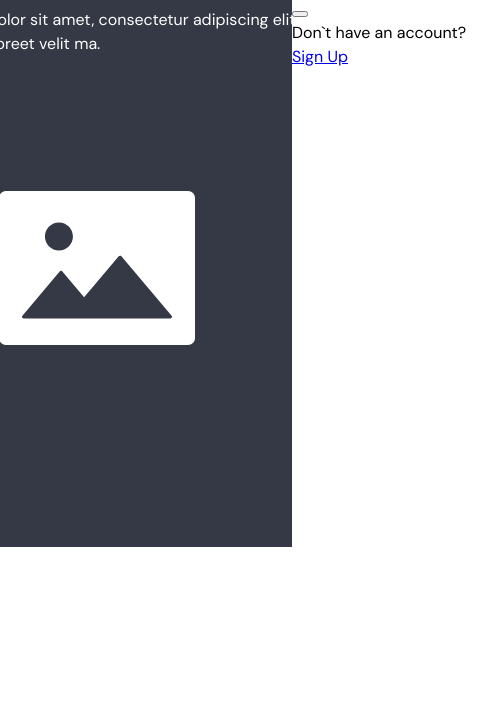
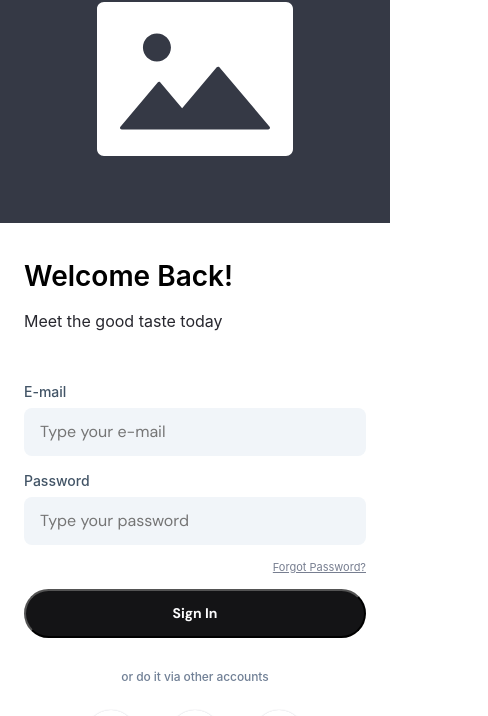
Before and after one commit to joaowatanabe/senac-dev-web-mediaqueries, a website: page src/index.html in a window 390 px wide. Shown: the part 297-1013 px from the top of the page, 488 px wide, since content can reach past the window. Before the commit the page ends 844 px from the top, so only its background shows below. Drawn offline with Linux system fonts and the light colour scheme.

Commit message:
feat: styles and media queries

```diff
--- a/src/css/styles.css
+++ b/src/css/styles.css
@@ -5,6 +5,10 @@ body {
   min-height: 100vh;
   min-width: 100vw;
   font-family: "DM Sans", sans-serif;
+}
+
+* {
+  box-sizing: border-box;
 }
 
 .logo {
@@ -33,14 +37,23 @@ body {
 .container__cabecalho {
   display: flex;
   flex-direction: column;
-  justify-content: center;
-  align-items: center;
+  justify-content: flex-start;
+  align-items: start;
   gap: 16px;
   height: 100%;
 }
 
 .cabecalho__texto {
   width: 420px;
+  height: 60px;
+}
+
+.cabecalho__texto p {
+  font-family: Inter;
+  font-size: 18px;
+  font-style: normal;
+  font-weight: 400;
+  line-height: 30px;
 }
 
 .cabecalho__imagem {
@@ -55,3 +68,223 @@ body {
   height: 100vh;
   width: 100vw;
 }
+
+.main {
+  display: flex;
+  flex-direction: column;
+  justify-content: center;
+  align-items: center;
+}
+
+.main__login {
+  display: flex;
+  flex-direction: column;
+  width: 424px;
+  gap: 30px;
+}
+
+.container__main {
+  display: flex;
+  flex-direction: column;
+  justify-content: flex-start;
+  align-items: start;
+  gap: 12px;
+  margin-bottom: 30px;
+}
+
+.main__titulo {
+  font-family: Inter;
+  font-size: 28px;
+  font-style: normal;
+  font-weight: 600;
+}
+
+.main__texto {
+  font-family: Inter;
+  font-size: 16px;
+  font-style: normal;
+  font-weight: 400;
+  color: #27272e;
+}
+
+.container__form form {
+  display: flex;
+  flex-direction: column;
+}
+
+.container__form form label {
+  color: #425466;
+  font-family: Inter;
+  font-size: 14px;
+  font-style: normal;
+  font-weight: 500;
+  line-height: normal;
+  margin-bottom: 8px;
+}
+
+.container__form form input {
+  width: 424px;
+  height: 48px;
+  background-color: #f1f5f9;
+  border-radius: 8px;
+  border: none;
+  padding-left: 16px;
+  margin-bottom: 16px;
+}
+
+.container__form .forgot {
+  color: #777e90;
+
+  text-align: right;
+  font-family: Inter;
+  font-size: 11px;
+  font-style: normal;
+  font-weight: 400;
+  line-height: 12px;
+  margin-bottom: 16px;
+}
+
+.container__form form .signIn {
+  display: flex;
+  width: 424px;
+  padding: 16px 24px;
+  justify-content: center;
+  text-align: center;
+  align-items: center;
+  gap: 12px;
+  border-radius: 90px;
+  background: #141416;
+  color: #fcfcfd;
+  font-family: "DM sans", sans-serif;
+  font-size: 16px;
+  font-weight: 700;
+  margin-bottom: 30px;
+}
+
+.container__form form .signIn:hover {
+  background: #27272e;
+}
+
+.container__form form .form__texto {
+  color: #718096;
+  text-align: center;
+  font-family: Inter;
+  font-size: 12px;
+  font-style: normal;
+  font-weight: 500;
+  line-height: 18px;
+  letter-spacing: -0.08px;
+}
+
+.form__social {
+  display: flex;
+  justify-content: center;
+  align-items: center;
+  gap: 32px;
+  margin-top: 24px;
+}
+
+.form__social button {
+  width: 52px;
+  height: 52px;
+  border-radius: 26px;
+  border: none;
+  background-color: #fff;
+  box-shadow:
+    0 0 1px 0 rgba(12, 26, 75, 0.2),
+    0 1px 3px 0 rgba(50, 50, 71, 0.1);
+  text-align: center;
+  display: flex;
+  justify-content: center;
+  align-items: center;
+}
+
+.main__login .signUp {
+  color: #718096;
+  text-align: center;
+  font-family: Inter;
+  font-size: 14px;
+  font-style: normal;
+  font-weight: 600;
+  line-height: 24px;
+}
+
+.main__login .signUp a {
+  color: #141416;
+  text-decoration: none;
+}
+
+.main__login .signUp a:hover {
+  text-decoration: underline;
+}
+
+@media (max-width: 768px) {
+  body {
+    flex-direction: column;
+    justify-content: flex-start;
+    align-items: stretch;
+    min-width: 0;
+  }
+
+  .cabecalho,
+  .main {
+    width: 100%;
+    height: auto;
+  }
+
+  .logo {
+    margin: 24px 0 48px 24px;
+    width: 140px;
+    height: auto;
+  }
+
+  .logo img {
+    width: 100%;
+    height: auto;
+  }
+
+  .cabecalho__principal {
+    gap: 40px;
+    padding: 0 24px 32px;
+  }
+
+  .container__cabecalho {
+    width: 100%;
+  }
+
+  .cabecalho__texto {
+    width: 100%;
+    height: auto;
+  }
+
+  .cabecalho__texto p {
+    font-size: 16px;
+    line-height: 24px;
+  }
+
+  .cabecalho__imagem img {
+    width: min(100%, 280px);
+    height: auto;
+  }
+
+  .main {
+    padding: 32px 24px;
+  }
+
+  .main__login {
+    width: 100%;
+    max-width: 424px;
+    gap: 20px;
+  }
+
+  .container__form form input,
+  .container__form form .signIn {
+    width: 100%;
+  }
+
+  .container__form form .signIn {
+    padding: 12px 20px;
+    font-size: 14px;
+    border-radius: 999px;
+  }
+}
--- a/src/index.html
+++ b/src/index.html
@@ -35,7 +35,7 @@
           <h2 class="main__titulo">Welcome Back!</h2>
           <p class="main__texto">Meet the good taste today</p>
         </div>
-        <div>
+        <div class="container__form">
           <form action="">
             <label for="email">E-mail</label>
             <input
@@ -44,22 +44,42 @@
               id="email"
               placeholder="Type your e-mail"
             />
-            <label for="">Password</label>
+            <label for="password">Password</label>
             <input
               type="password"
               name="password"
               id="password"
               placeholder="Type your password"
             />
-            <a href="#">Forgot Password?</a>
-            <button type="submit">Sign In</button>
+            <a class="forgot" href="#">Forgot Password?</a>
+            <button class="signIn" type="submit">Sign In</button>
             <p class="form__texto">or do it via other accounts</p>
-            <div>
-              <button><a href="#"></a></button>
+            <div class="form__social">
+              <button type="button">
+                <a href="#"
+                  ><img
+                    src="./assets/Desktop/form-login/search 1.svg"
+                    alt="google"
+                /></a>
+              </button>
+              <button type="button">
+                <a href="#"
+                  ><img
+                    src="./assets/Desktop/form-login/Desktop/form-login/Vector.svg"
+                    alt="facebook"
+                /></a>
+              </button>
+              <button type="button">
+                <a href="#"
+                  ><img
+                    src="./assets/Desktop/form-login/Vector.svg"
+                    alt="twitter"
+                /></a>
+              </button>
             </div>
           </form>
         </div>
-        <p>Don`t have an account? <a href="#">Sign Up</a></p>
+        <p class="signUp">Don`t have an account? <a href="#">Sign Up</a></p>
       </section>
     </main>
   </body>
```
Also changed, not shown: src/assets/Desktop/form-login/Desktop/form-login/Vector.svg (added).
